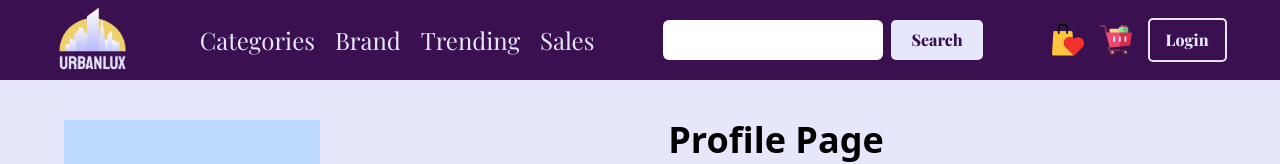
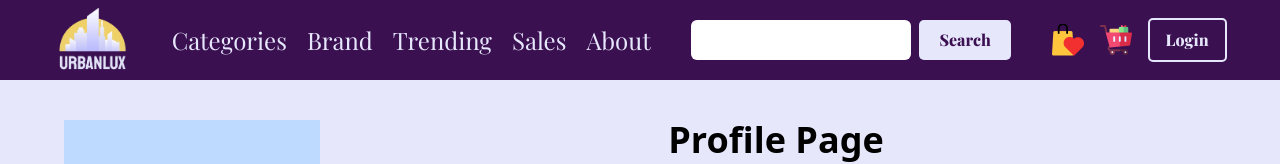
Before and after one commit to jeetchauhan123/UrbanLUX, a React (Vite) app in the folder frontend/: page /profile in a window 1280 px wide. Shown: the top 164 px of the page. Built offline with nearby package versions, Linux system fonts and the light colour scheme; no server answers; a web font is replaced by a local one.

Commit message:
Update Navbar.jsx

```diff
--- a/frontend/src/pages/components/Navbar.jsx
+++ b/frontend/src/pages/components/Navbar.jsx
@@ -84,6 +84,11 @@ const Navbar = () => {
                                     <span className="navhovercox py-5">Sales</span>
                                 </NavLink>
                             </li>
+                            <li className="relative h-full">
+                                <NavLink to="/about">
+                                    <span className="navhovercox py-5">About</span>
+                                </NavLink>
+                            </li>
                         </ul>
                     </div>
 
```
